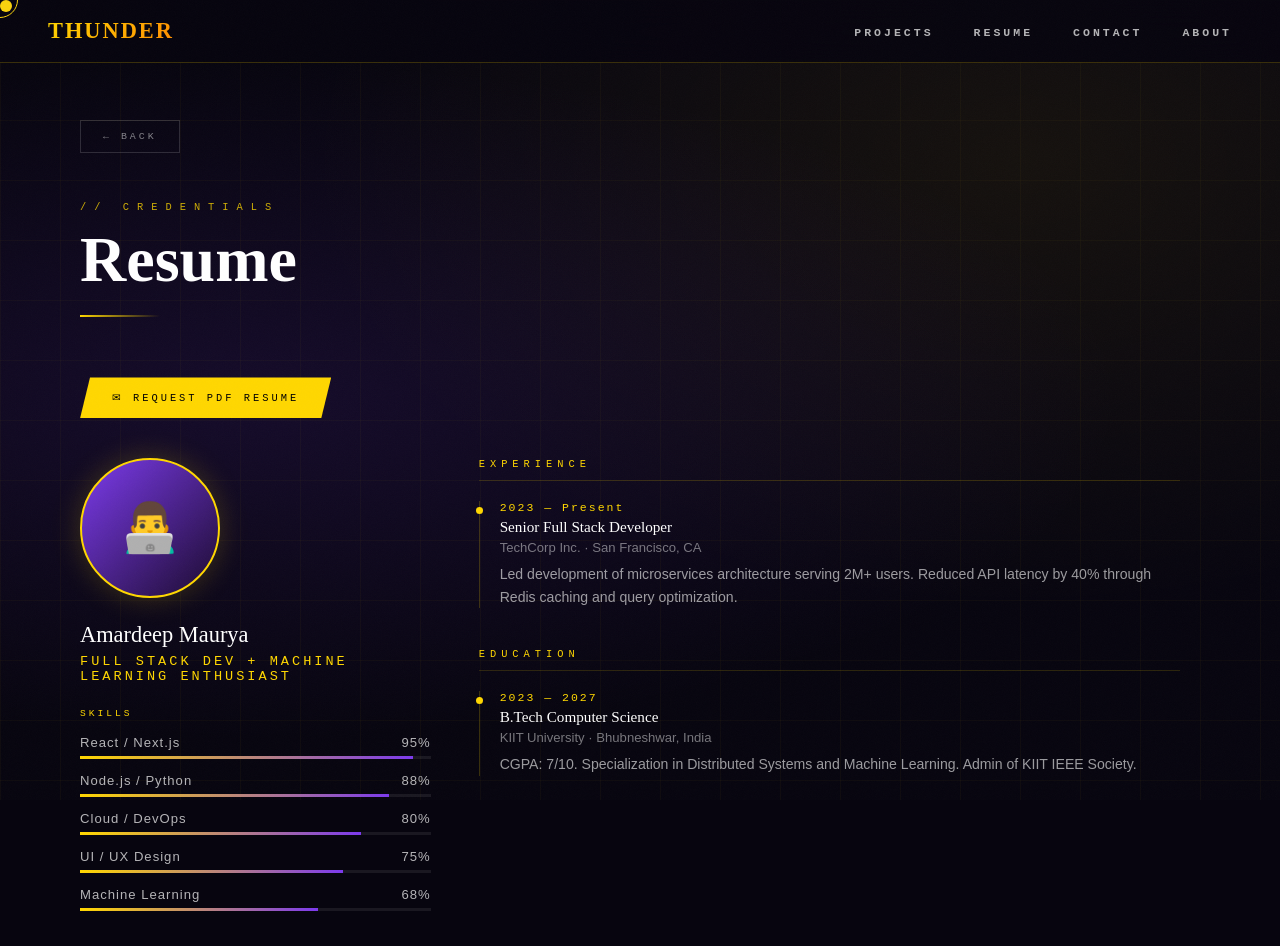
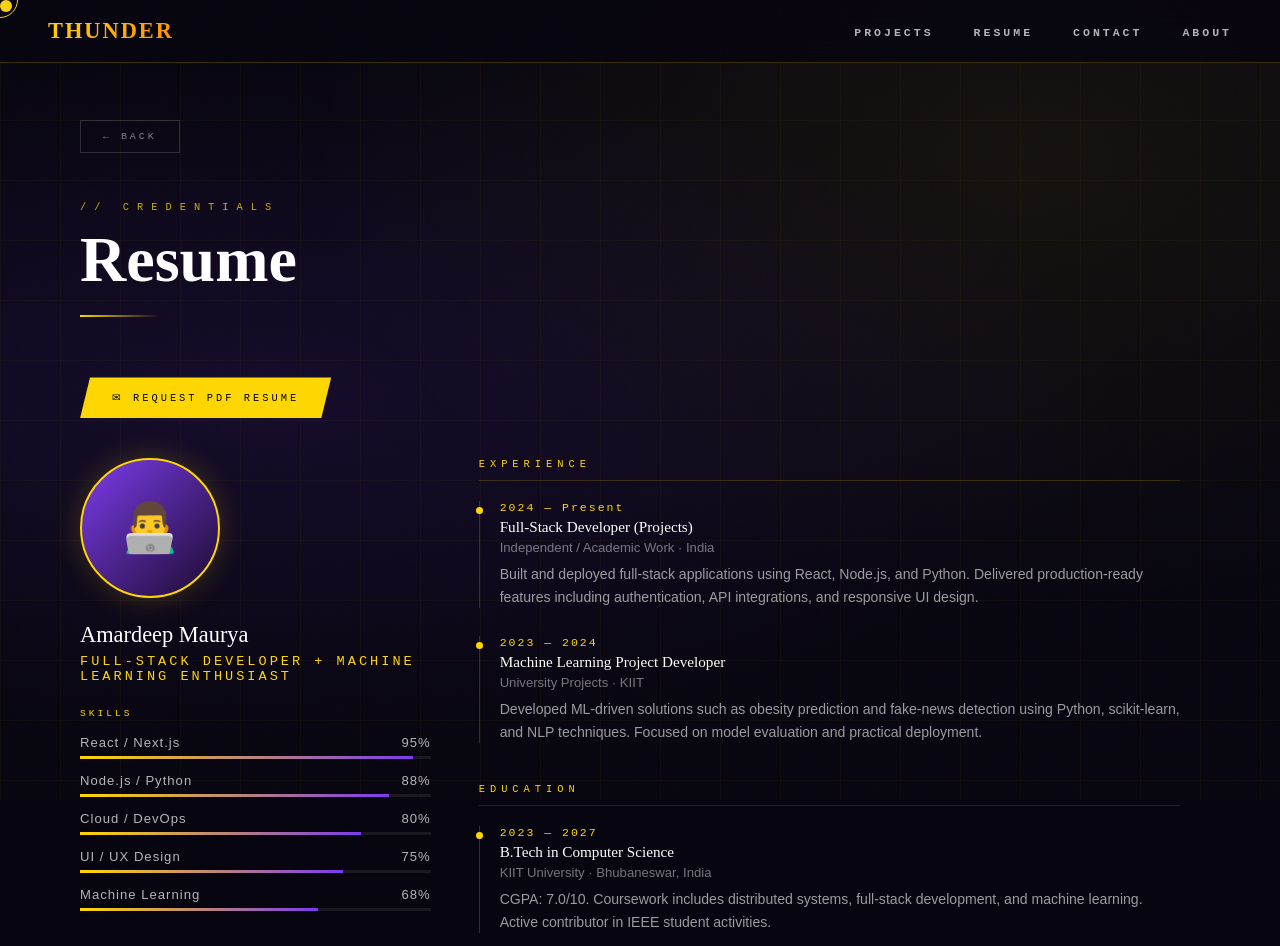
Before and after one commit to AAmardeep15/Portfolio, a plain HTML site: page resume.html in a window 1280 px wide. Shown: the top 946 px of the page. Drawn offline with Linux system fonts and the light colour scheme.

Commit message:
modified

```diff
--- a/resume.html
+++ b/resume.html
@@ -52,7 +52,7 @@
           <div class="resume-avatar">👨‍💻</div>
           <div class="resume-name">Amardeep Maurya</div>
           <div class="resume-role">
-            Full Stack Dev + Machine learning enthusiast
+            Full-Stack Developer + Machine Learning Enthusiast
           </div>
           <div class="skill-bar-wrap">
             <div class="resume-skills-label">Skills</div>
@@ -102,13 +102,28 @@
           <div class="resume-section">
             <div class="resume-section-title">Experience</div>
             <div class="timeline-item">
-              <div class="timeline-date">2023 — Present</div>
-              <div class="timeline-title">Senior Full Stack Developer</div>
-              <div class="timeline-sub">TechCorp Inc. · San Francisco, CA</div>
+              <div class="timeline-date">2024 — Present</div>
+              <div class="timeline-title">Full-Stack Developer (Projects)</div>
+              <div class="timeline-sub">
+                Independent / Academic Work · India
+              </div>
               <div class="timeline-desc">
-                Led development of microservices architecture serving 2M+ users.
-                Reduced API latency by 40% through Redis caching and query
-                optimization.
+                Built and deployed full-stack applications using React, Node.js,
+                and Python. Delivered production-ready features including
+                authentication, API integrations, and responsive UI design.
+              </div>
+            </div>
+            <div class="timeline-item">
+              <div class="timeline-date">2023 — 2024</div>
+              <div class="timeline-title">
+                Machine Learning Project Developer
+              </div>
+              <div class="timeline-sub">University Projects · KIIT</div>
+              <div class="timeline-desc">
+                Developed ML-driven solutions such as obesity prediction and
+                fake-news detection using Python, scikit-learn, and NLP
+                techniques. Focused on model evaluation and practical
+                deployment.
               </div>
             </div>
           </div>
@@ -116,13 +131,14 @@
             <div class="resume-section-title">Education</div>
             <div class="timeline-item">
               <div class="timeline-date">2023 — 2027</div>
-              <div class="timeline-title">B.Tech Computer Science</div>
+              <div class="timeline-title">B.Tech in Computer Science</div>
               <div class="timeline-sub">
-                KIIT University · Bhubneshwar, India
+                KIIT University · Bhubaneswar, India
               </div>
               <div class="timeline-desc">
-                CGPA: 7/10. Specialization in Distributed Systems and Machine
-                Learning. Admin of KIIT IEEE Society.
+                CGPA: 7.0/10. Coursework includes distributed systems,
+                full-stack development, and machine learning. Active contributor
+                in IEEE student activities.
               </div>
             </div>
           </div>
```
